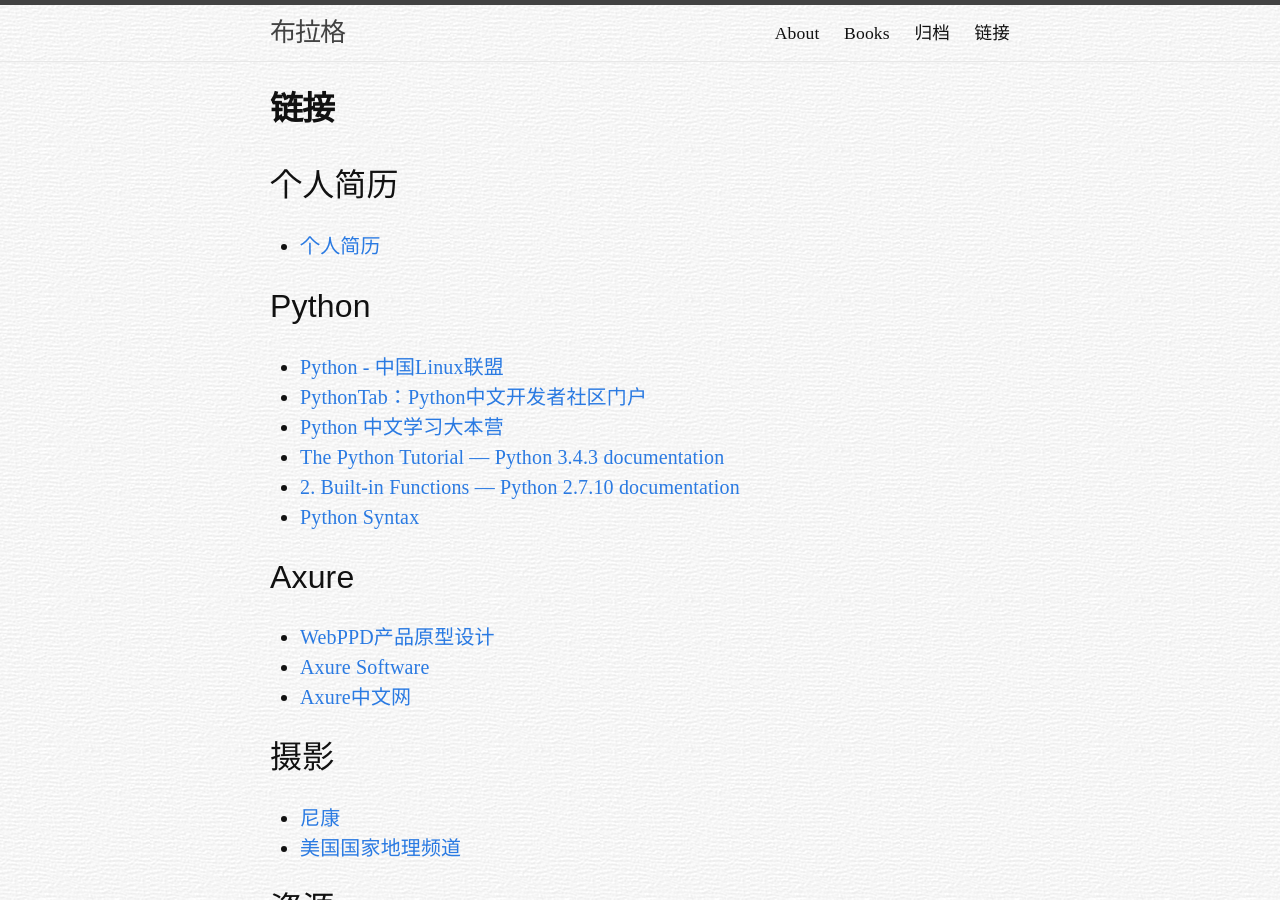
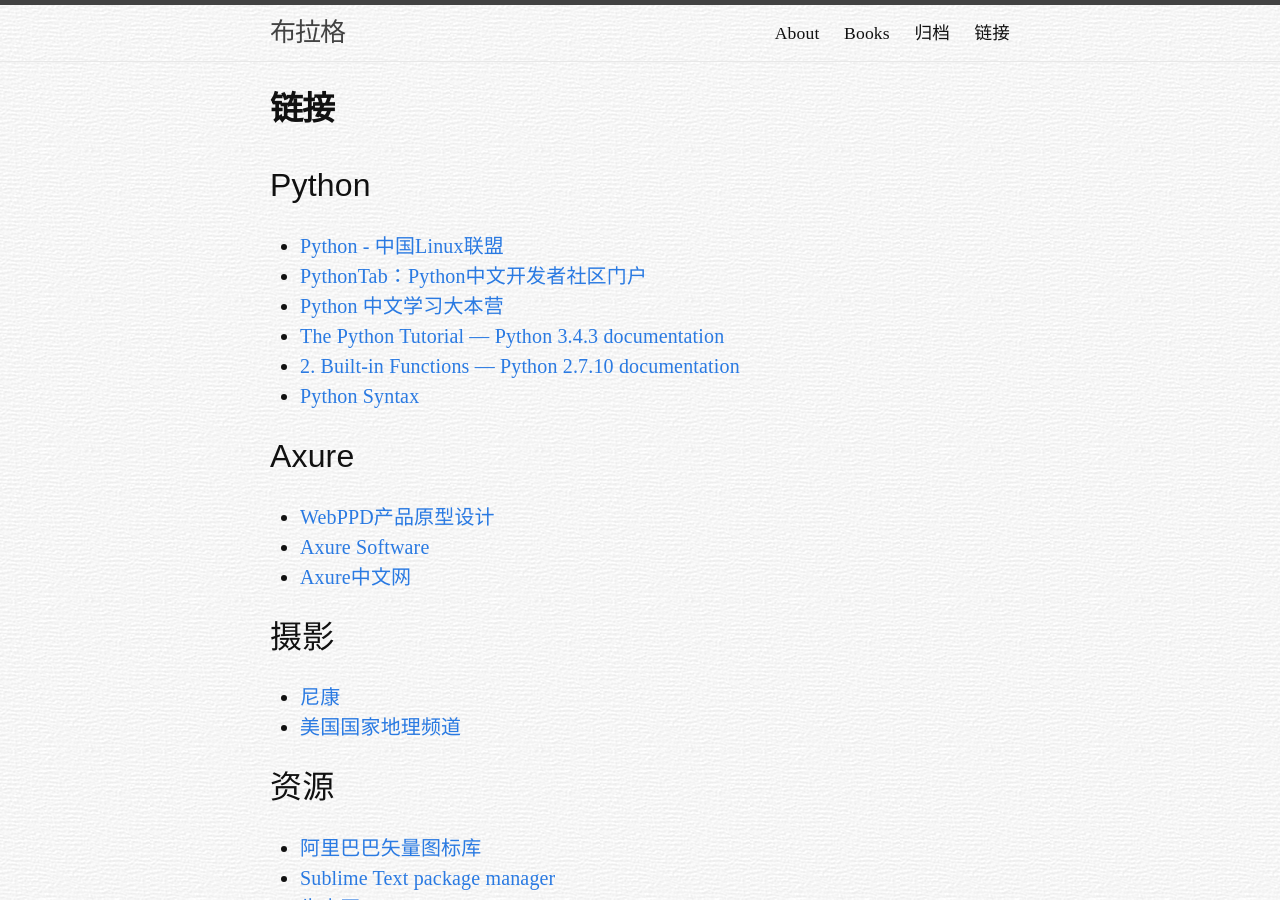
Before and after one commit to Besideme/besideme.github.io, a Jekyll site: the page built from links/index.md, in a window 1280 px wide and 900 px high. Built offline with Jekyll 4.4.1, drawn with Linux system fonts in a browser that asks for light colours; nearby versions of some CDN libraries.

Commit message:
none
none

```diff
--- a/links/index.md
+++ b/links/index.md
@@ -2,10 +2,6 @@
 layout: page
 title: 链接
 ---
-
-## 个人简历
-
-- [个人简历](http://viewer.maka.im/k/7559ZXXT)
 
 ## Python
 
```
